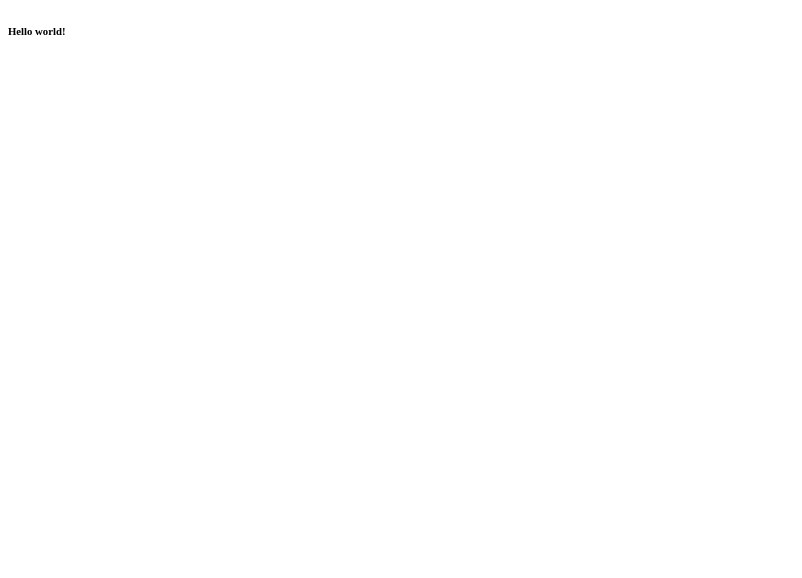
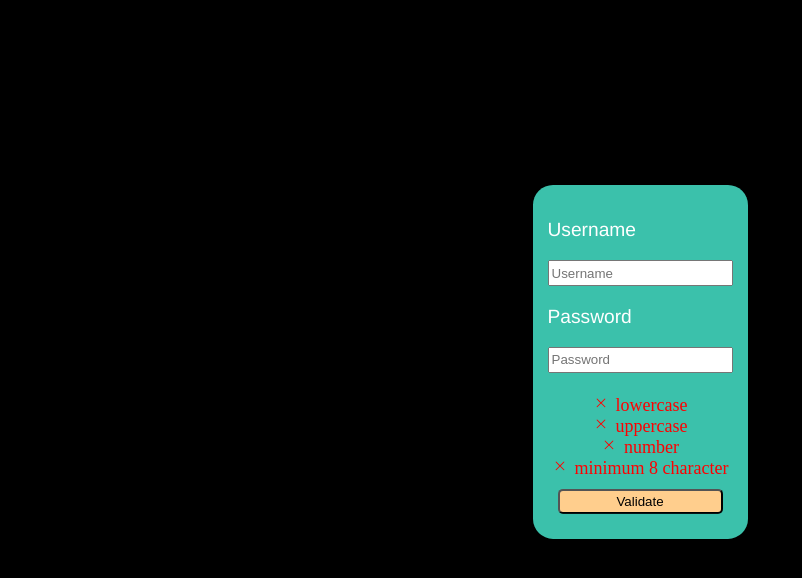
Before and after one commit to sreevani06/password_validator, a plain HTML site: page index.html in a window 1280 px wide. Shown: the whole page, without its empty margins (0-802 px from the left). Drawn offline with Linux system fonts and the light colour scheme.

Commit message:
added style

```diff
--- a/index.html
+++ b/index.html
@@ -4,8 +4,29 @@
     <meta charset="UTF-8">
     <meta name="viewport" content="width=device-width, initial-scale=1.0">
     <title>Document</title>
+    <link rel="stylesheet" href="style.css">
 </head>
 <body>
-    <h6>Hello world!</h6>
+    <div class="container">
+    <form onsubmit="alert('hello')">
+        <label>
+            <p>Username</p>
+            <input type="text" placeholder="Username" value="" name="Username" id="" required>
+        </label>
+        <label>
+            <p>Password</p>
+            <input type="password" name="password" placeholder="Password" id="" required>
+        </label>
+        <br>
+        <div class="validator" id="validators">
+            <li class="lowercase" id="lowercase">lowercase</li>
+            <li class="uppercase" id="uppercase">uppercase</li>
+            <li class="number" id="number">number</li>
+            <li class="characternum" id="characternum">minimum 8 character</li>
+        </div>
+        <button type="submit">Validate</button>
+    </form>
+    </div>
 </body>
+<script src="./index.js"></script>
 </html>
--- /dev/null
+++ b/style.css
@@ -0,0 +1,42 @@
+body{
+    display: flex;
+    justify-content: center;
+    align-items: center;
+    background-color: #000000;
+    flex-direction: column;
+}
+form{
+    position: relative;
+    display: flex;
+    flex-direction: column;
+    justify-content: space-between;
+    color: #fff;
+    font-size: larger;
+    font-family: 'Franklin Gothic Medium', 'Arial Narrow', Arial, sans-serif;
+    background-color: #3bc1ab ;
+    padding: 15px;
+    border-radius: 20px;
+    transform: translate(0%,50%);
+}
+button{
+    border-radius: 5px;
+    width:inherit;
+}
+input{
+    height: 20px;
+}
+button{
+    padding: 3px;
+    margin:10px;
+    background-color: #ffce8d;
+}
+.validator{
+    display: flex;
+    justify-content: center;
+    align-items: center;
+    flex-direction: column;
+    font-size: large;
+    font-family: 'Times New Roman', Times, serif;
+    list-style-image: url(./images/plus-lg.svg);
+    color: red;
+}
```
Also changed, not shown: images/plus-lg.svg (added), index.js (added).
